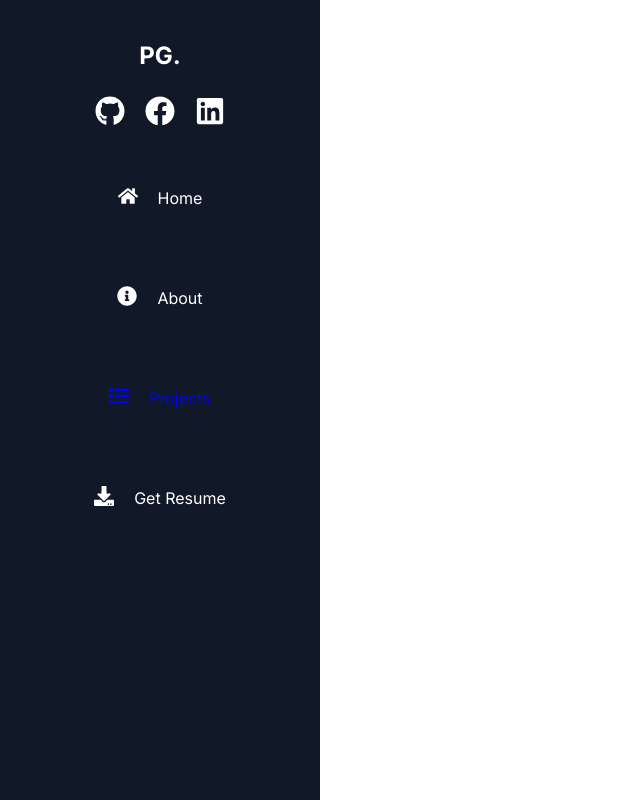
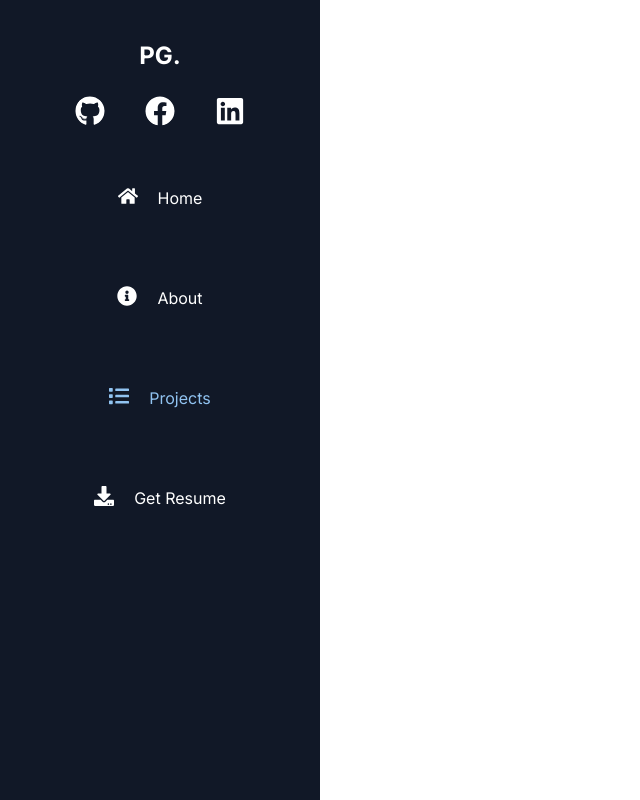
Before and after one commit to Prabhatgrg/portfolio, a Next.js app: page /projects in a window 1280 px wide. Shown: the whole page, without its empty margins (0-640 px from the left). Built offline with nearby package versions, Linux system fonts and the light colour scheme.

Commit message:
feat: Updated color on hover and active sidebar item

```diff
--- a/app/Components/SideBar.tsx
+++ b/app/Components/SideBar.tsx
@@ -13,7 +13,7 @@ const SideBar = () => {
       <h1 className="font-bold text-2xl text-white text-center mt-10">PG.</h1>
       <div className="socials mt-6 text-white">
         {/*Social Media Icons*/}
-          <div className="flex justify-center gap-5">
+          <div className="flex justify-center gap-10">
               <Link href="https://github.com/Prabhatgrg" target="_blank">
                   <FaGithub size={30} className="hover:bg-blue-500 rounded-full" />
               </Link>
@@ -27,7 +27,7 @@ const SideBar = () => {
       </div>
         <div className="lists text-white flex items-center mt-10 w-full">
             <ul className="flex flex-col items-center gap-10 w-full">
-                <Link href="/" className={`w-full hover:bg-blue-200 hover:transition ease-in duration-300 hover:rounded-md p-4 ${router == "/" ? "active" : ""}`}>
+                <Link href="/" className={`w-full hover:bg-[#E9520E] hover:transition ease-in duration-300 hover:rounded-md p-4 ${router == "/" ? "active" : ""}`}>
                     <li className="w-full flex items-center justify-center gap-5 text-center">
                         <FaHome size={20} />
                         <div className="pt-1">
@@ -35,7 +35,7 @@ const SideBar = () => {
                         </div>
                     </li>
                 </Link>
-                <Link href="/about" className={`w-full hover:bg-blue-200 hover:transition ease-in duration-300 hover:rounded-md p-4 ${router == "/about" ? "active" : ""}`}>
+                <Link href="/about" className={`w-full hover:bg-[#E9520E] hover:transition ease-in duration-300 hover:rounded-md p-4 ${router == "/about" ? "active" : ""}`}>
                     <li className="w-full flex items-center justify-center gap-5 text-center">
                         <FaInfoCircle size={20} />
                         <div className="pt-1">
@@ -44,7 +44,7 @@ const SideBar = () => {
                     </li>
                 </Link>
                 <Link href="/projects"
-                      className={`w-full hover:bg-blue-200 hover:transition ease-in duration-300 hover:rounded-md p-4 ${router == "/projects" ? "active" : ""}`}>
+                      className={`w-full hover:bg-[#E9520E] hover:transition ease-in duration-300 hover:rounded-md p-4 ${router == "/projects" ? "active" : ""}`}>
                     <li className="w-full flex items-center justify-center gap-5 text-center">
                         <FaList size={20} />
                         <div className="pt-1">
@@ -53,7 +53,7 @@ const SideBar = () => {
                     </li>
                 </Link>
                 <Link href="/CV_main.pdf" download="CV"
-                      className="w-full hover:bg-blue-200 hover:transition ease-in duration-300 hover:rounded-md p-4">
+                      className="w-full hover:bg-[#E9520E] hover:transition ease-in duration-300 hover:rounded-md p-4">
                     <li className="w-full flex items-center justify-center gap-5 text-center">
                         <FaDownload size={20} />
                         <div className="pt-1">
--- a/app/globals.css
+++ b/app/globals.css
@@ -27,5 +27,7 @@ body {
 } */
 
 .active{
-  color:blue;
+  /*color: #6e6efa;*/
+  /*color: #73b9ff;*/
+  color: #91c3f1
 }
```
